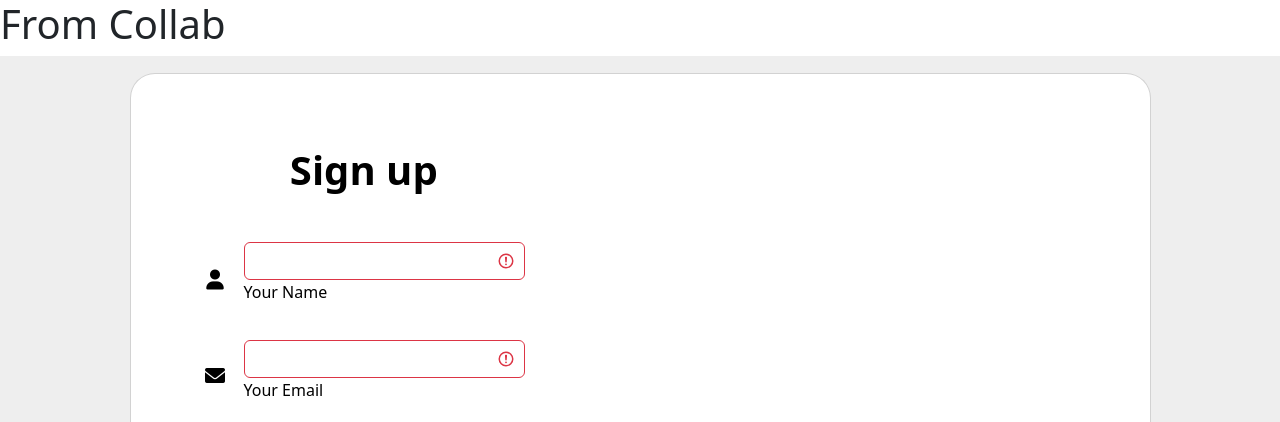
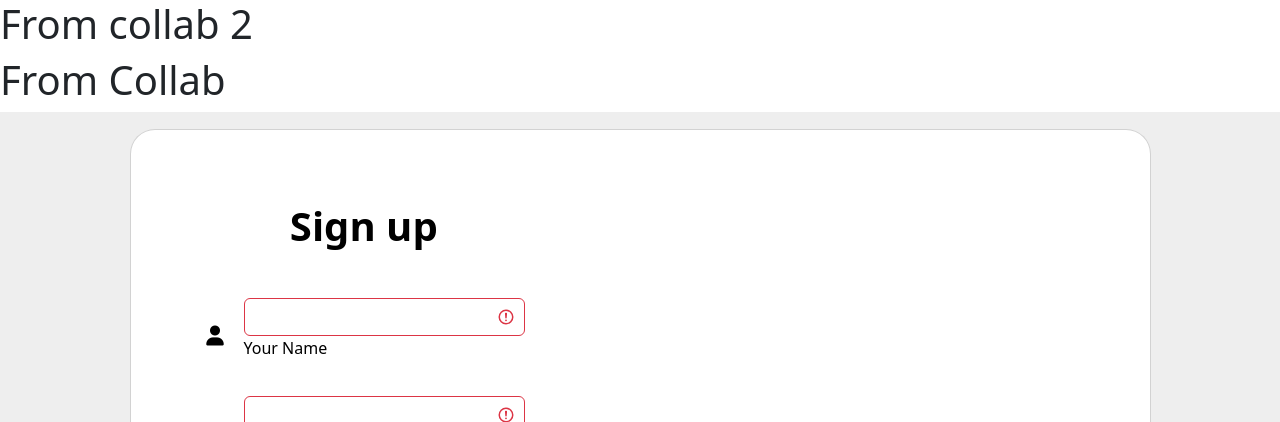
Before and after one commit to Jdelina/folder, a plain HTML site: page index.html in a window 1280 px wide. Shown: the top 422 px of the page. Drawn offline with nearby package versions, Linux system fonts and the light colour scheme.

Commit message:
Update index.html
another update please review

```diff
--- a/index.html
+++ b/index.html
@@ -14,6 +14,8 @@
 </head>
 <body>
 
+
+    <h1> From collab 2 </h1>
     <h1> From Collab </h1>
     <section class="vh-100" style="background-color: #eee;">
         <div class="container h-100">
```
